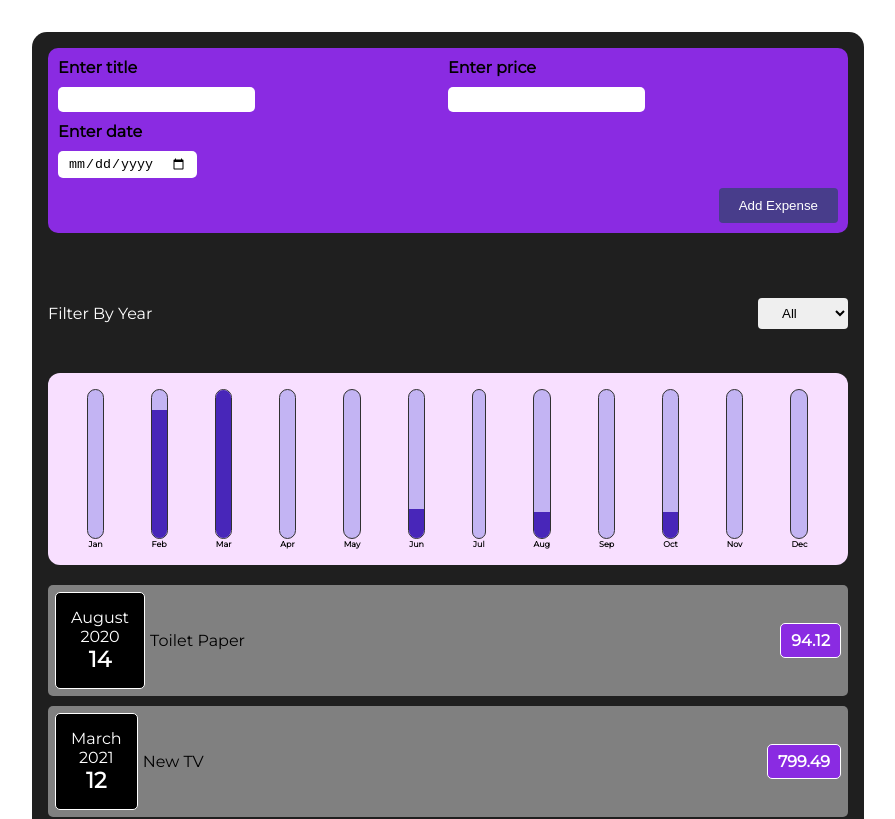
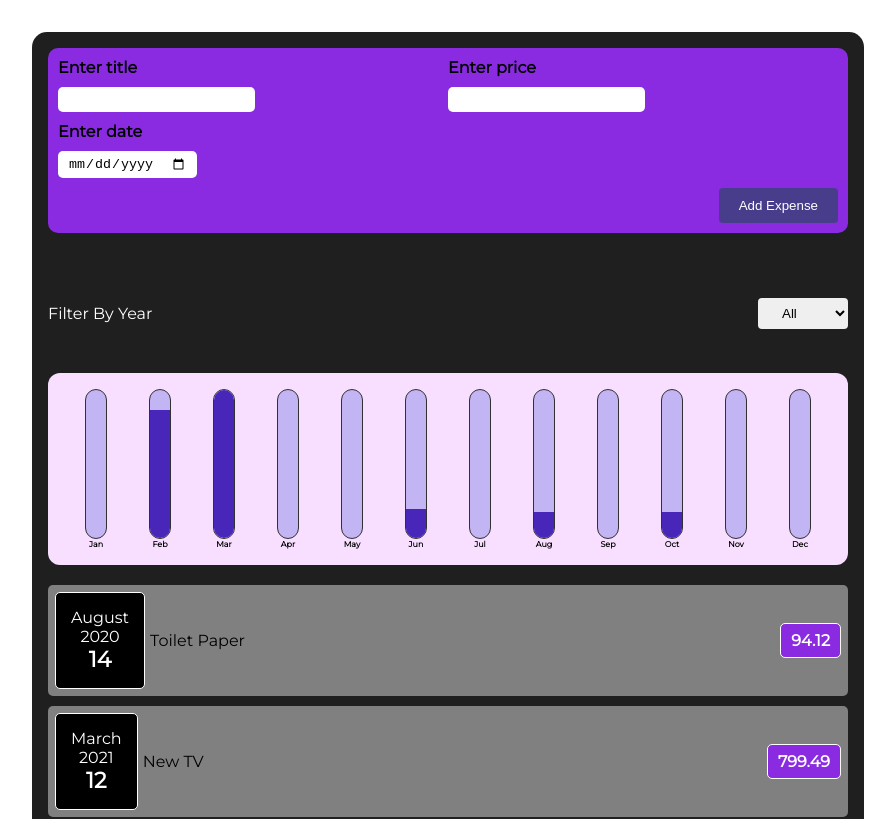
Before and after one commit to FaizanGill/React, a React (Create React App) app in the folder my-app/: page / in a window 1280 px wide. Shown: the top 819 px of the page, without its empty margins (192-1087 px from the left). Built offline with nearby package versions, Linux system fonts and the light colour scheme.

Commit message:
Adjusted the charbars width

```diff
--- a/my-app/src/components/Chart/ChartBar.css
+++ b/my-app/src/components/Chart/ChartBar.css
@@ -3,6 +3,7 @@
   display: flex;
   flex-direction: column;
   align-items: center;
+  min-width: 20px;
 }
 
 .chart-bar__inner {
```
